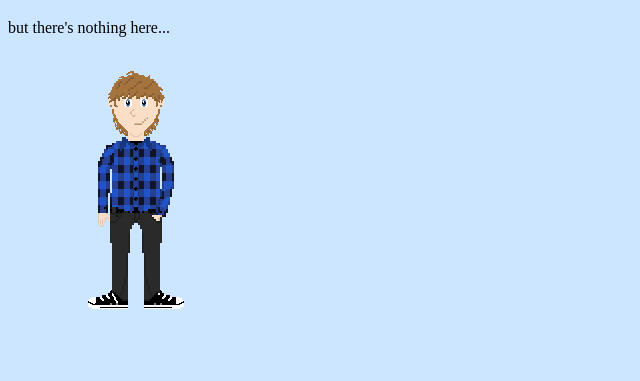
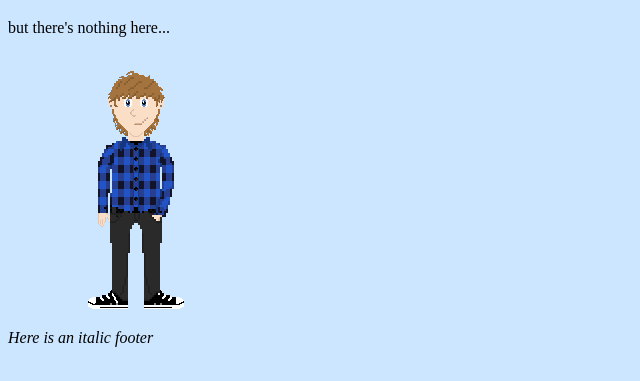
Before and after one commit to ahoink/ahoink.github.io, a plain HTML site: page index.html in a window 1280 px wide. Shown: the part 61-442 px from the top of the page, without its empty margins (0-640 px from the left). Drawn offline with Linux system fonts and the light colour scheme.

Commit message:
italic/footer test

```diff
--- a/index.html
+++ b/index.html
@@ -9,6 +9,8 @@
   <h1>This is Where a Title Would Go</h1>
   <p>but there's nothing here...</p>
   <img src="atompx.png" alt="<atom pixel person>" style="width:256px;height:256px;">
-</body>
+  <footer>
+	<p><i>Here is an italic footer</i></p>
+  </body>
 
 </html>
```
